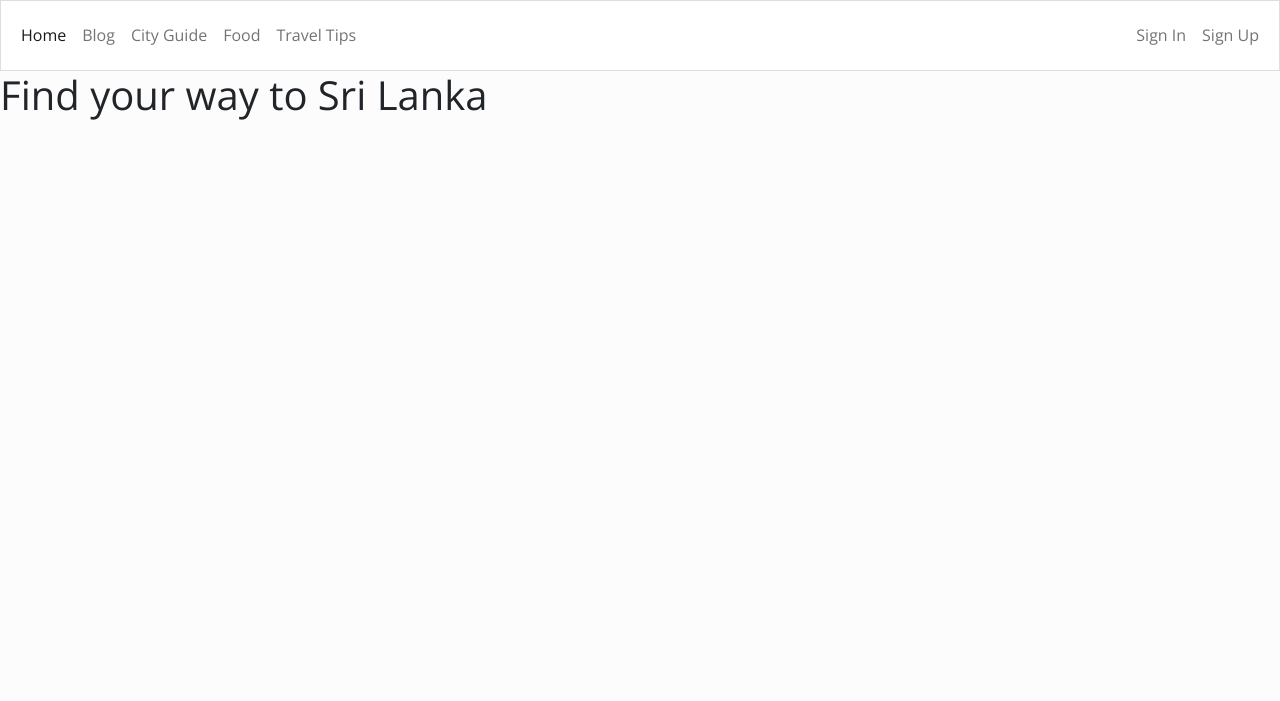
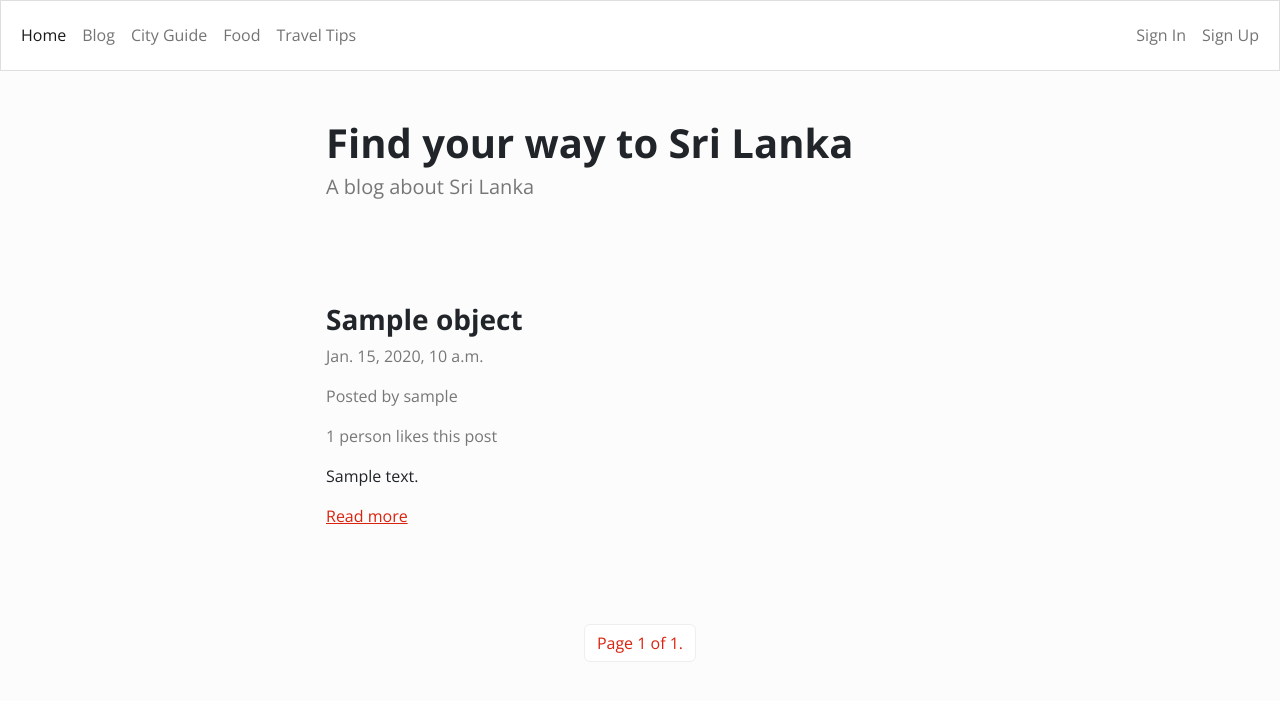
Before and after one commit to anjalee-kulasinghe/portfolio-project4-Find-your-way-to-SriLanka, a Django app: template myblog/blog/templates/blog/index.html in a window 1280 px wide. Shown: the top 701 px of the page. Run offline with Django 5.2, Linux system fonts and the light colour scheme; the template is opened without the code that fills it: most values are stand-ins (such as "Sample title", 1, 10 or a date in 2020); parts of the project's set-up code (start-up, migrations or seed data) failed here and were passed over.

Commit message:
Modify the index page and add pagination

```diff
--- a/myblog/blog/templates/blog/index.html
+++ b/myblog/blog/templates/blog/index.html
@@ -1,5 +1,70 @@
 {% extends 'blog/base.html' %}
 
 {% block content %}
-<h1>Find your way to Sri Lanka</h1>
+<div class="row">
+    <div class="col-md-6 col-12 mx-md-auto mx-3 mt-5 mb-5">
+        <h1 class="fw-bolder">Find your way to Sri Lanka</h1>
+        <h5 class="text-muted">A blog about Sri Lanka</h5>
+    </div>
+</div>
+
+{% for object in object_list %}
+<!-- Start: Individual Article -->
+	<div class="row">
+		<div class="col-md-6 col-11 mx-md-auto mx-3 mt-5 mb-5">
+			<h3 class="fw-bold">{{ object.title }}</h3>
+			<p class="text-muted"> {{ object.date }}</p>
+			<p class="text-muted">Posted by {{ object.author.username }}</p>
+			{% if object.likes.count == 1 %}
+				<p class="text-muted">{{ object.likes.count }} person likes this post</p>
+			{% else %}
+				<p class="text-muted">{{ object.likes.count }} people like this post</p>
+			{% endif %}
+
+			<div class="my-3">
+				{{ object.content|truncatewords_html:50|safe }}
+			</div>
+
+			<a href="{% url 'detail_article' object.id %}">Read more</a>
+		</div>
+	</div>
+<!-- End: Individual Article -->
+
+<nav>
+    <ul class="pagination">
+        <!-- Start: Pagination Navigation -->
+        <div class="mx-auto d-flex flex-row mt-5">
+            {% if page_obj.has_previous %}
+                <!-- First Page Link -->
+                <li class="page-item">
+                    <a class="page-link" href="?page=1">&laquo; First</a>
+                </li>
+
+                <!-- Previous Page Link -->
+                <li class="page-item">
+                    <a class="page-link" href="?page={{ page_obj.previous_page_number }}">Previous</a>
+                </li>
+            {% endif %}
+
+            <!-- Page Number Info -->
+            <li class="page-item">
+                <a class="page-link" href="#">Page {{ page_obj.number }} of {{ page_obj.paginator.num_pages }}.</a>
+            </li>
+
+            {% if page_obj.has_next %}
+                <!-- Next Page Link -->
+                <li class="page-item">
+                    <a class="page-link" href="?page={{ page_obj.next_page_number }}">Next</a>
+                </li>
+                <!-- Last Page Link -->
+                <li class="page-item">
+                    <a class="page-link" href="?page={{ page_obj.paginator.num_pages }}">Last &raquo;</a>
+                </li>
+            {% endif %}
+        </div>
+        <!-- End: Pagination Navigation -->
+    </ul>
+</nav>
+
+{% endfor %}
 {% endblock content %}
--- a/myblog/blog/urls.py
+++ b/myblog/blog/urls.py
@@ -1,4 +1,4 @@
-from django.urls import path
+from django.urls import path, include
 from .views import Index
 
 urlpatterns = [
```
Also changed, not shown: myblog/blog/views.py (+7 -3 lines), myblog/db.sqlite3.
